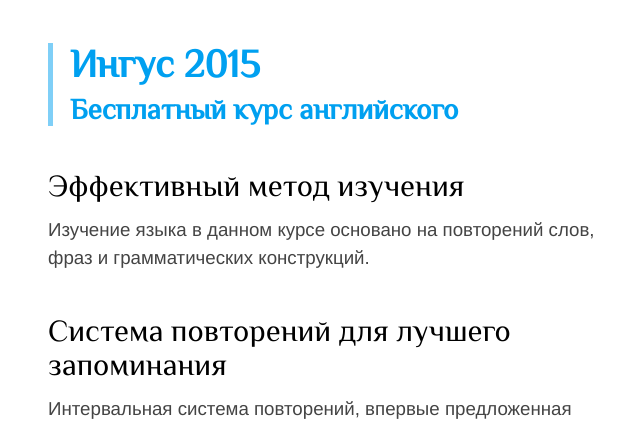
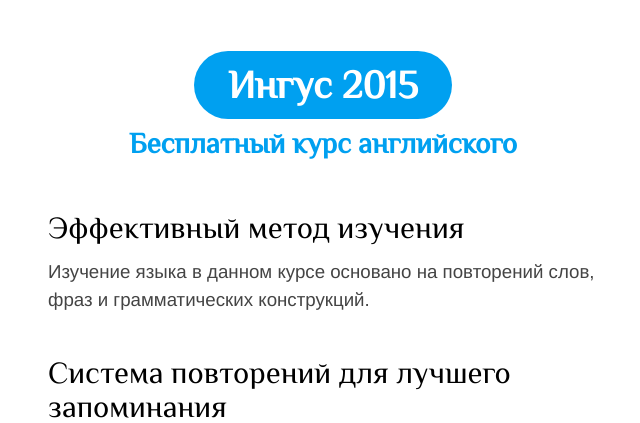
Before and after one commit to grialexey/engus, a Django app: page / in a window 1280 px wide. Shown: the part 66-489 px from the top of the page, without its empty margins (317-957 px from the left). Run offline with Django 3.2, Linux system fonts and the light colour scheme; some libraries are stand-ins or nearby versions.

Commit message:
Change design

```diff
--- a/engus/static/css/global.css
+++ b/engus/static/css/global.css
@@ -781,19 +781,27 @@ textarea {
 .home__title {
   font-size: 1.7rem;
   color: #00a0f0;
-  margin-bottom: 2.5rem;
+  margin-bottom: 3rem;
   font-weight: bold;
   font-family: 'Philosopher', Helvetica, sans-serif;
   line-height: 1.1;
 /*text-align: center;*/
-  border-left: 0.3rem solid rgba(0,160,240,0.5);
-  padding-left: 1rem;
+/*border-left: 0.3rem solid mainColor(0.5);*/
+/*padding-left: 1rem;*/
 /*margin-left: -1.3rem;*/
+  text-align: center;
 }
 .home__engus {
-  display: block;
+  display: inline-block;
   margin: 0.5rem 0;
   font-size: 2.3rem;
+  height: 4rem;
+  line-height: 4rem;
+  -webkit-border-radius: 2rem;
+  border-radius: 2rem;
+  padding: 0 2rem;
+  background-color: #00a0f0;
+  color: #fff;
 }
 .home__subtitle {
   color: #777;
--- a/engus/templates/home.html
+++ b/engus/templates/home.html
@@ -12,7 +12,7 @@
     <section class="home">
 	    <h1 class="home__title">
             <span class="home__engus">Ингус 2015</span>
-            Бесплатный курс английского
+            <div>Бесплатный курс английского</div>
         </h1>
 {#        <p class="home__subtitle">Изучение языка методом повторений слов, фраз и&nbsp;грамматических конструкций.</p>#}
 
```
Also changed, not shown: engus/static/frontend/stylus/blocks/home.styl (+11 -4 lines).
